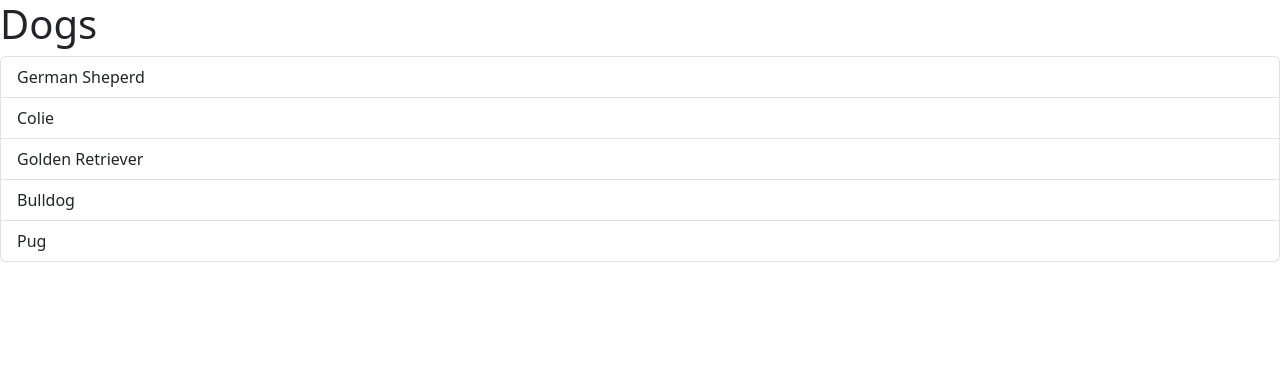
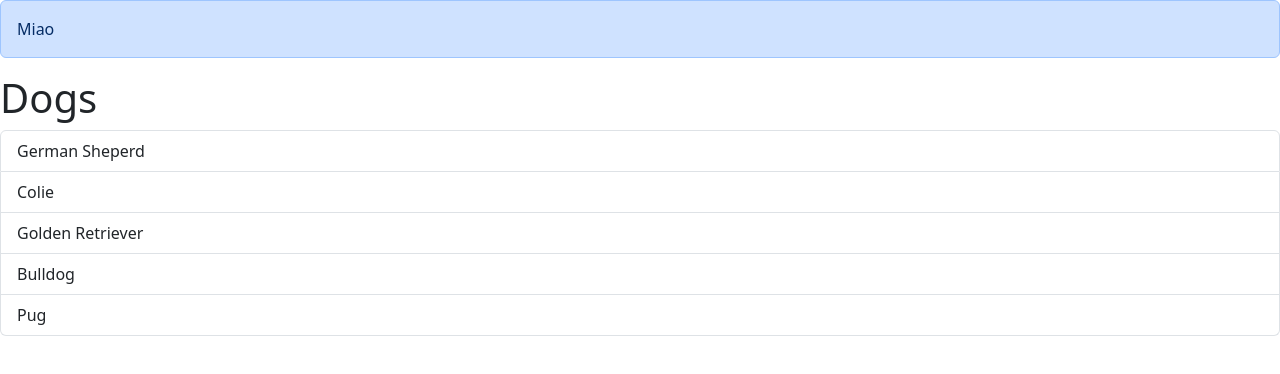
Before and after one commit to taleran58/first-react-app, a React (Vite) app: page / in a window 1280 px wide. Shown: the top 374 px of the page. Built offline with nearby package versions, Linux system fonts and the light colour scheme.

Commit message:
Add Alert header

```diff
--- a/src/App.tsx
+++ b/src/App.tsx
@@ -1,3 +1,4 @@
+import Alert from "./componenets/Alert";
 import ListGroup from "./componenets/ListGroup";
 
 function App() {
@@ -13,6 +14,7 @@ function App() {
 
   return (
     <div>
+      <Alert> Miao</Alert>
       <ListGroup
         items={items}
         header="Dogs"
--- /dev/null
+++ b/src/componenets/Alert.tsx
@@ -0,0 +1,9 @@
+interface Props {
+  children: string;
+}
+
+function Alert({ children }: Props) {
+  return <div className="alert alert-primary">{children}</div>;
+}
+
+export default Alert;
```
